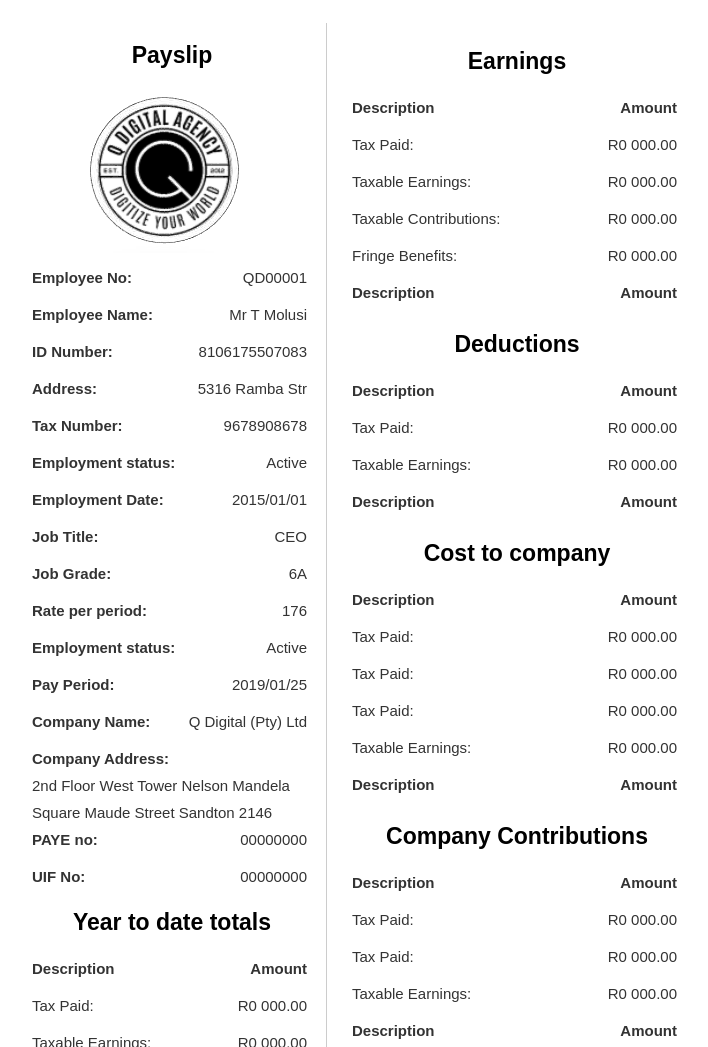
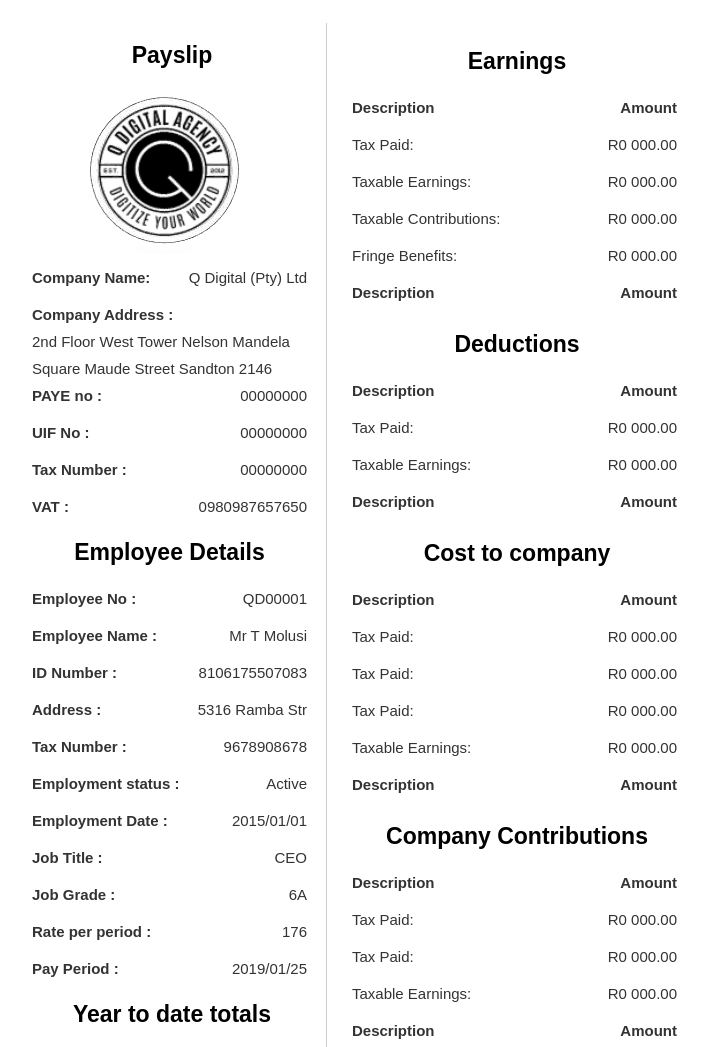
Before and after one commit to kgaogelothorn/Dloop-templates, a plain HTML site: page index.html in a window 1280 px wide. Shown: the top 1047 px of the page, without its empty margins (268-976 px from the left). Drawn offline with Linux system fonts and the light colour scheme.

Commit message:
refactor(main): modified html

```diff
--- a/index.html
+++ b/index.html
@@ -20,23 +20,26 @@
       </div>
       <div class="hello_content">
         <ul>
-          <li><strong class="purple">Employee No:</strong><span class="float-right">QD00001</span></li>
-          <li><strong class="purple">Employee Name:</strong><span class="float-right">Mr T Molusi</span></li>
-          <li><strong class="purple">ID Number:</strong><span class="float-right">8106175507083</span></li>
-          <li><strong class="purple">Address:</strong><span class="float-right">5316 Ramba Str</span></li>
-          <li><strong class="purple">Tax Number:</strong><span class="float-right">9678908678</span></li>
-          <li><strong class="purple">Employment status:</strong><span class="float-right">Active</span></li>
-          <li><strong class="purple">Employment Date:</strong><span class="float-right">2015/01/01</span></li>
-          <li><strong class="purple">Job Title:</strong><span class="float-right">CEO</span></li>
-          <li><strong class="purple">Job Grade:</strong><span class="float-right">6A</span></li>
-          <li><strong class="purple">Rate per period:</strong><span class="float-right">176</span></li>
-          <li><strong class="purple">Employment status:</strong><span class="float-right">Active</span></li>
-          <li><strong class="purple">Pay Period:</strong><span class="float-right">2019/01/25</span></li>
           <li><strong class="purple">Company Name:</strong><span class="float-right">Q Digital (Pty) Ltd
-          </span></li>
-          <li><strong class="purple">Company Address:</strong><span class="float-right"> 2nd Floor West Tower Nelson Mandela Square Maude Street Sandton 2146</span></li>
-          <li><strong class="purple">PAYE no:</strong><span class="float-right">00000000</span></li>
-          <li><strong class="purple">UIF No:</strong><span class="float-right">00000000</span></li>
+            </span></li>
+          <li><strong class="purple">Company Address :</strong><span class="float-right"> 2nd Floor West Tower Nelson
+              Mandela Square Maude Street Sandton 2146</span></li>
+          <li><strong class="purple">PAYE no :</strong><span class="float-right">00000000</span></li>
+          <li><strong class="purple">UIF No :</strong><span class="float-right">00000000</span></li>
+          <li><strong class="purple">Tax Number :</strong><span class="float-right">00000000</span></li>
+          <li><strong class="purple">VAT :</strong><span class="float-right">0980987657650</span></li>
+          <h2>Employee Details</h2>
+          <li><strong class="purple">Employee No :</strong><span class="float-right">QD00001</span></li>
+          <li><strong class="purple">Employee Name :</strong><span class="float-right">Mr T Molusi</span></li>
+          <li><strong class="purple">ID Number :</strong><span class="float-right">8106175507083</span></li>
+          <li><strong class="purple">Address :</strong><span class="float-right">5316 Ramba Str</span></li>
+          <li><strong class="purple">Tax Number :</strong><span class="float-right">9678908678</span></li>
+          <li><strong class="purple">Employment status :</strong><span class="float-right">Active</span></li>
+          <li><strong class="purple">Employment Date :</strong><span class="float-right">2015/01/01</span></li>
+          <li><strong class="purple">Job Title :</strong><span class="float-right">CEO</span></li>
+          <li><strong class="purple">Job Grade :</strong><span class="float-right">6A</span></li>
+          <li><strong class="purple">Rate per period :</strong><span class="float-right">176</span></li>
+          <li><strong class="purple">Pay Period :</strong><span class="float-right">2019/01/25</span></li>
         </ul>
       </div>
       <div class="contact_details_content">
@@ -109,8 +112,10 @@
     <div class="clear"></div>
     <!-- FOOTER -->
     <div id="footer">
-     <p><strong><h3>NET PAY:<span class="float-right">R0 000.00</span></h3></strong></p>
-  </div>
+      <p><strong>
+          <h3>NET PAY:<span class="float-right">R0 000.00</span></h3>
+        </strong></p>
+    </div>
 </body>
 
 </html>
```
